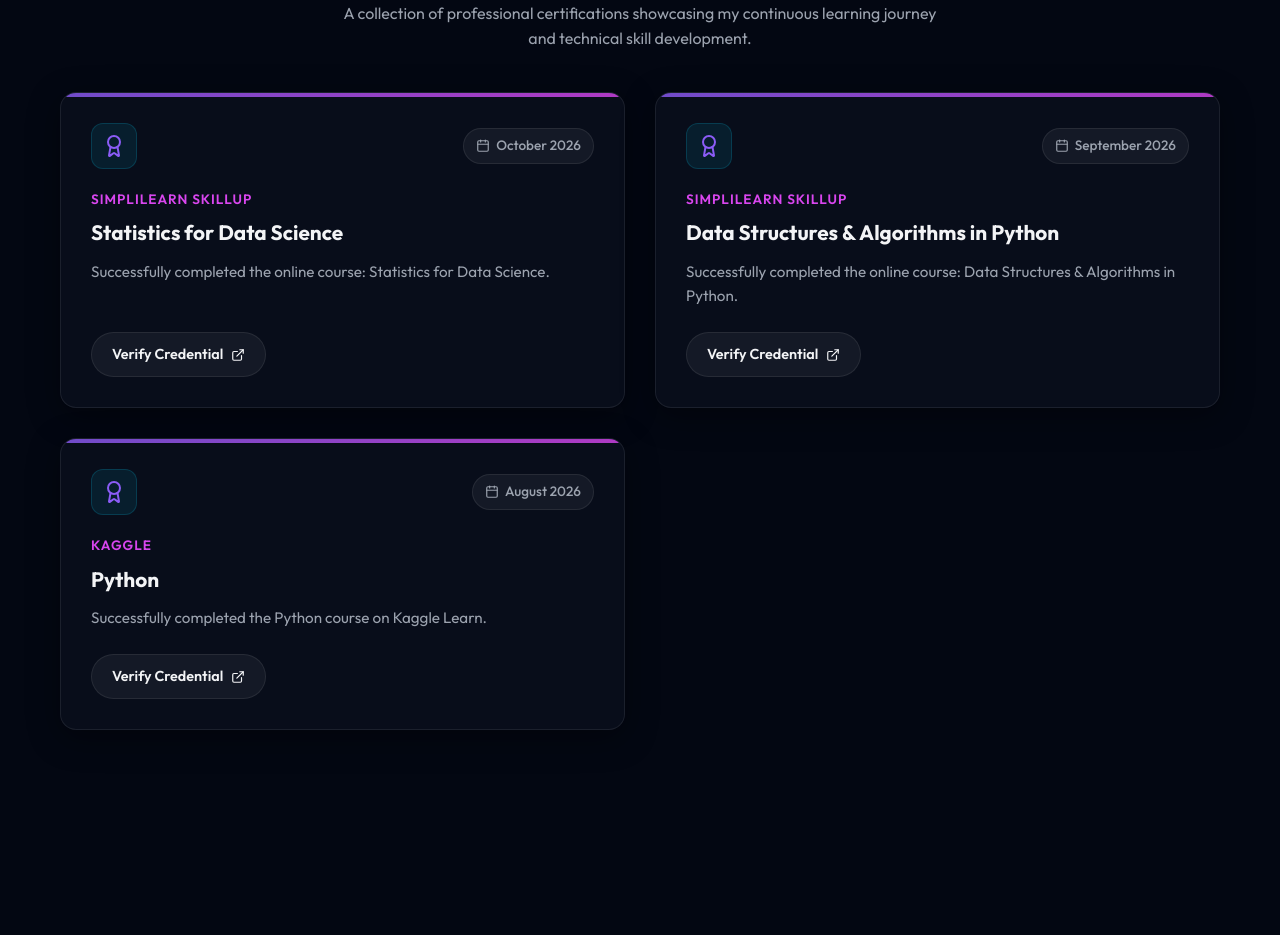
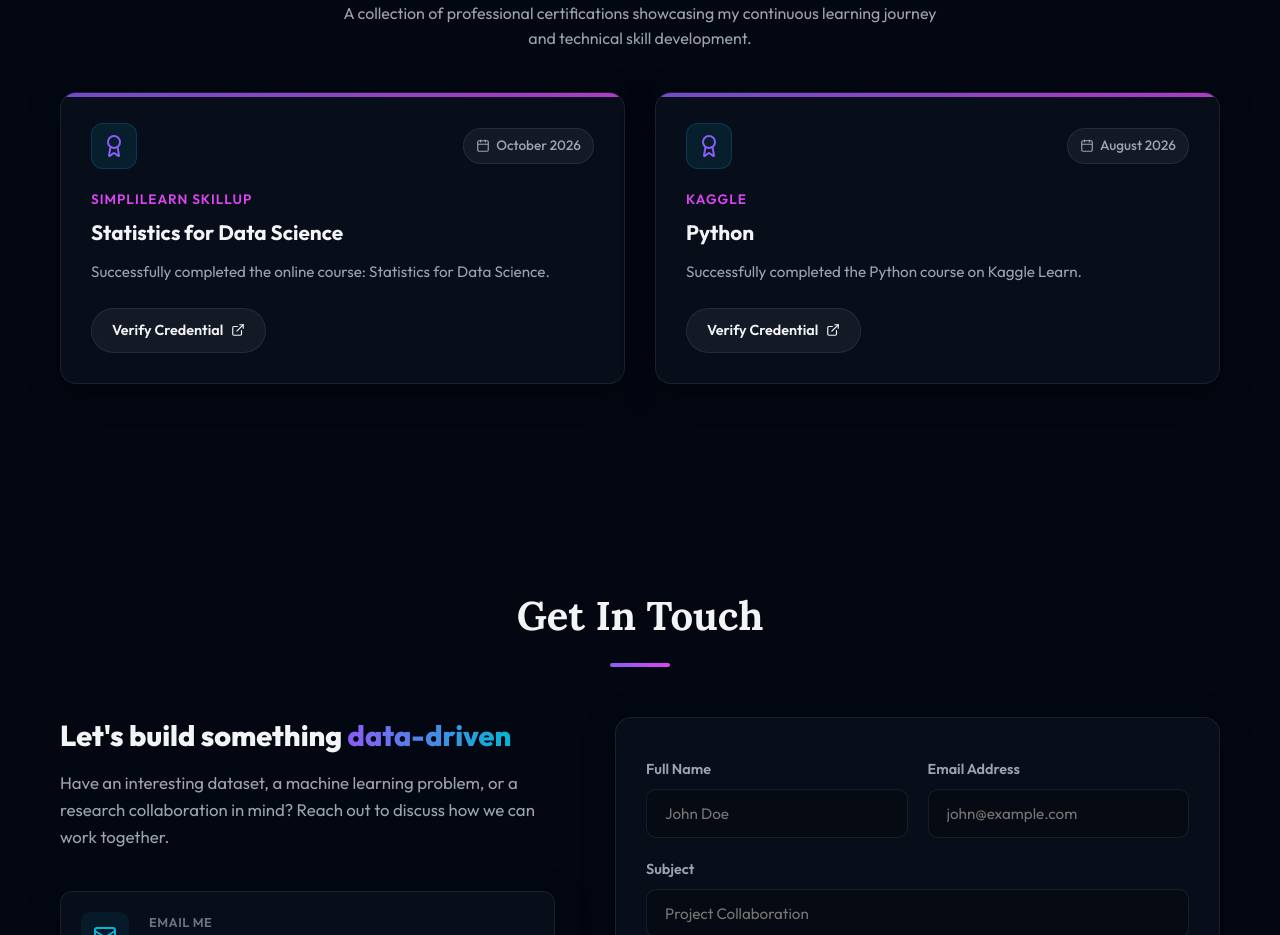
Before and after one commit to sithumvishwajith/personal-portfolio, a React (Vite) app: page /#home in a window 1280 px wide. Shown: the part 4020-4955 px from the top of the page. Built offline with nearby package versions, Linux system fonts and the light colour scheme.

Commit message:
remove certificate

```diff
--- a/src/components/Certificates.jsx
+++ b/src/components/Certificates.jsx
@@ -5,20 +5,12 @@
 export default function Certificates() {
   const certificateItems = [
     {
-      id: 3,
+      id: 2,
       title: 'Statistics for Data Science',
       issuer: 'Simplilearn SkillUP',
       date: 'October 2026',
       description: 'Successfully completed the online course: Statistics for Data Science.',
       link: '/Simplilearn_Statistics_Certificate.png',
-    },
-    {
-      id: 2,
-      title: 'Data Structures & Algorithms in Python',
-      issuer: 'Simplilearn SkillUP',
-      date: 'September 2026',
-      description: 'Successfully completed the online course: Data Structures & Algorithms in Python.',
-      link: '/Simplilearn_Python_Certificate.png',
     },
     {
       id: 1,
```
Also changed, not shown: public/Simplilearn_Python_Certificate.png (deleted).
